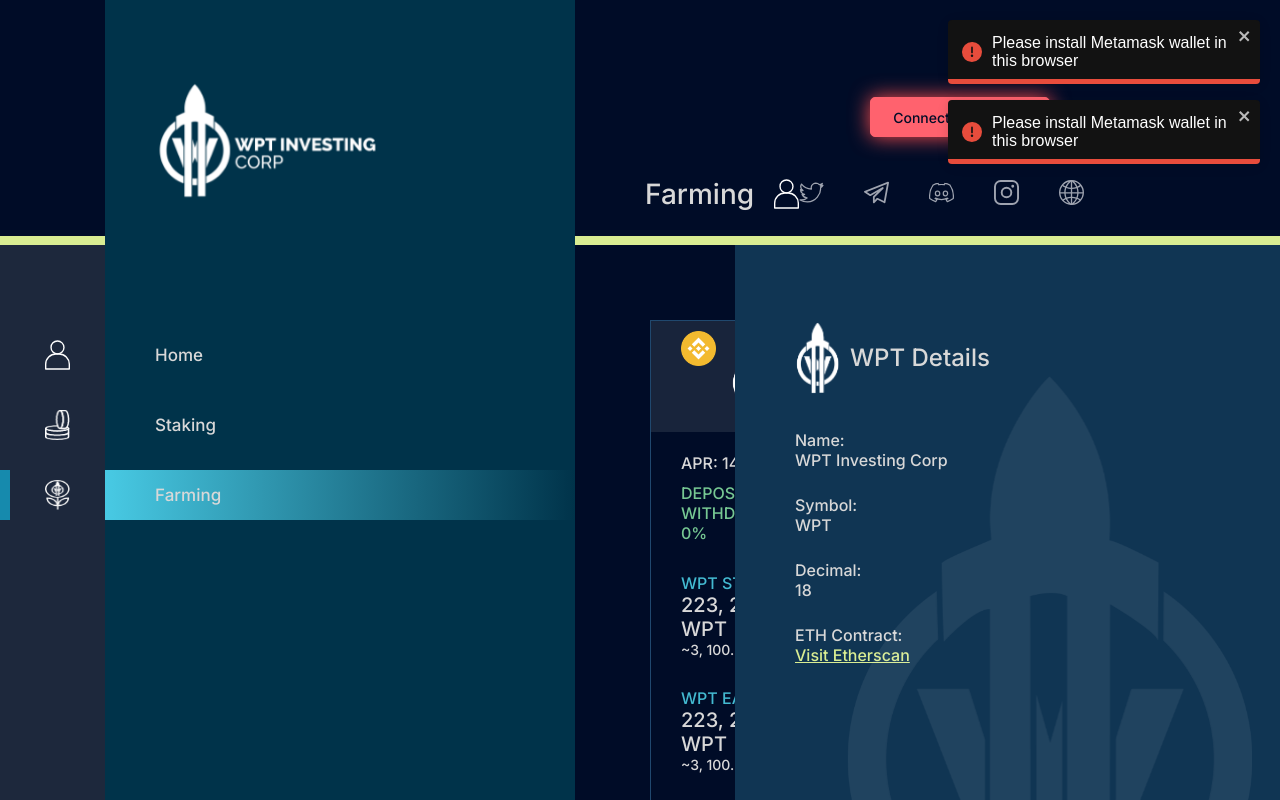
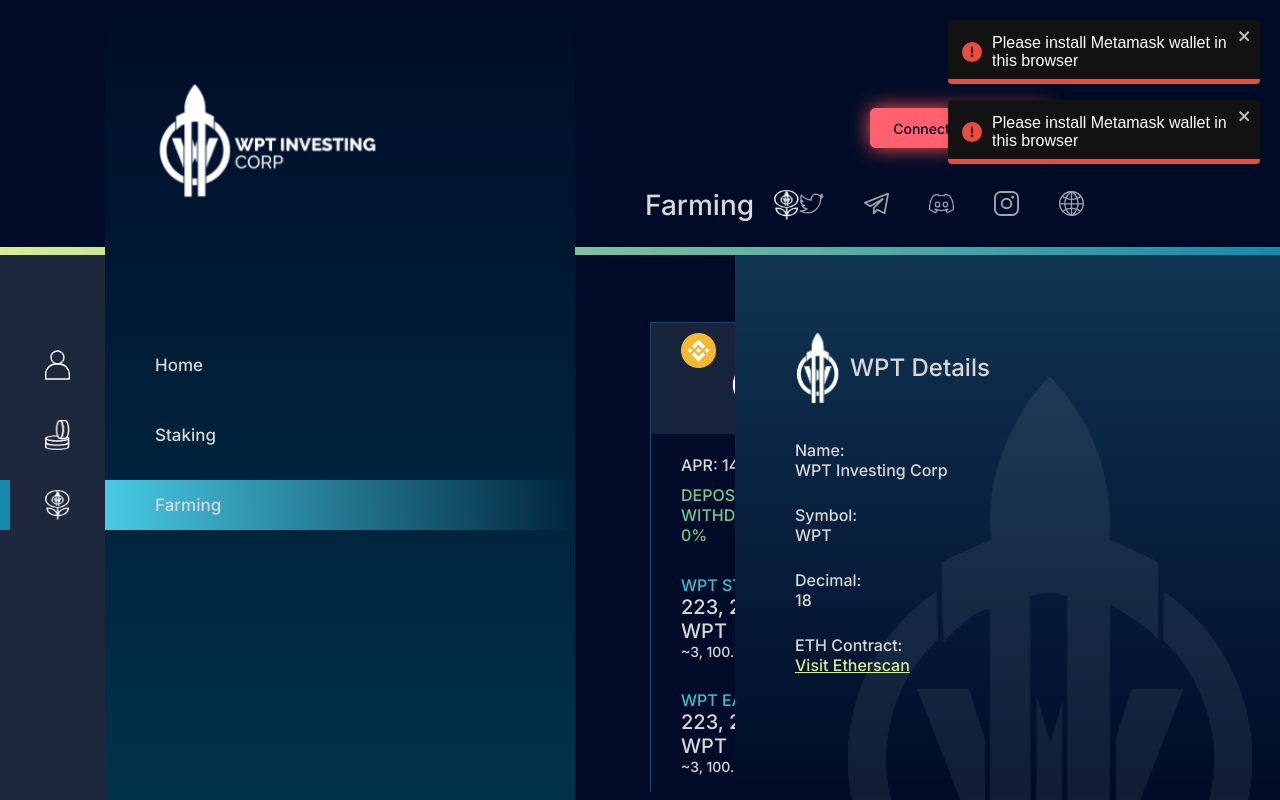
Before and after one commit to cupid20103/wpt-frontend, a React (Create React App) app: page /farming in a window 1280 px wide. Built offline with nearby package versions, Linux system fonts and the light colour scheme.

Commit message:
fix: update component color

```diff
--- a/src/layouts/header/header.styled.ts
+++ b/src/layouts/header/header.styled.ts
@@ -2,9 +2,8 @@
 
 const HeaderWrapper = styled.div`
   width: 100vw;
-  height: 245px;
+  height: 247px;
   padding-left: 575px;
-  border-bottom: 9px solid #d9ed92;
 `;
 
 const HeaderContainer = styled.div`
@@ -48,4 +47,19 @@
   }
 `;
 
-export { HeaderWrapper, HeaderContainer, HeaderContent, HeaderTitle, Links };
+const HeaderBottom = styled.div`
+  position: fixed;
+  left: 0;
+  width: 100vw;
+  height: 8px;
+  background: linear-gradient(90deg, #d9ed92, #168aad);
+`;
+
+export {
+  HeaderWrapper,
+  HeaderContainer,
+  HeaderContent,
+  HeaderTitle,
+  Links,
+  HeaderBottom,
+};
--- a/src/layouts/header/index.tsx
+++ b/src/layouts/header/index.tsx
@@ -8,10 +8,13 @@
   HeaderTitle,
   HeaderWrapper,
   Links,
+  HeaderBottom,
 } from "./header.styled";
 //@import resources
 import { links } from "./data";
-import human from "assets/images/home.svg";
+import home from "assets/images/home.svg";
+import staking from "assets/images/staking.png";
+import farming from "assets/images/farming.png";
 
 const Header = () => {
   const location = useLocation();
@@ -26,7 +29,13 @@
               ? "Home"
               : location.pathname.slice(1).charAt(0).toUpperCase() +
                 location.pathname.slice(2)}
-            <img src={human} alt={"human"} />
+            {location.pathname === "/" && <img src={home} alt={"home"} />}
+            {location.pathname === "/staking" && (
+              <img src={staking} alt={"staking"} />
+            )}
+            {location.pathname === "/farming" && (
+              <img src={farming} alt={"farming"} />
+            )}
           </HeaderTitle>
           <Links>
             {links.map((item, index) => (
@@ -42,6 +51,7 @@
           </Links>
         </HeaderContent>
       </HeaderContainer>
+      <HeaderBottom />
     </HeaderWrapper>
   );
 };
--- a/src/layouts/navbar/navbar.styled.ts
+++ b/src/layouts/navbar/navbar.styled.ts
@@ -15,7 +15,7 @@
 const NavbarContainer = styled.div`
   width: 105px;
   height: 100%;
-  padding-top: 245px;
+  padding-top: 255px;
 `;
 
 const NavbarActions = styled.div`
@@ -34,13 +34,13 @@
 const SidebarContainer = styled.div`
   width: 470px;
   height: 100%;
-  background-color: #00334a;
+  background: linear-gradient(#000c27, #00334a);
 `;
 
 const SidebarLogo = styled.div`
   padding-left: 50px;
   width: 100%;
-  height: 245px;
+  height: 255px;
   padding-top: 80px;
   img {
     width: 225px;
--- a/src/layouts/sidebar/sidebar.styled.ts
+++ b/src/layouts/sidebar/sidebar.styled.ts
@@ -4,14 +4,14 @@
   position: fixed;
   top: 0;
   right: 0;
-  top: 245px;
+  top: 255px;
   width: 545px;
-  height: calc(100vh - 245px);
+  height: calc(100vh - 255px);
   display: flex;
   flex-direction: column;
   justify-content: flex-start;
   padding: 75px 60px;
-  background-color: #103553;
+  background: linear-gradient(#103553, transparent);
 `;
 
 const SidebarLogo = styled.div`
--- a/src/pages/farming/farming.styled.ts
+++ b/src/pages/farming/farming.styled.ts
@@ -2,7 +2,7 @@
 
 const FarmingContainer = styled.div`
   margin: 0 545px 0 575px;
-  height: calc(100vh - 245px);
+  height: calc(100vh - 255px);
   display: grid;
   grid-template-columns: 1fr;
   gap: 35px;
--- a/src/pages/home/home.styled.ts
+++ b/src/pages/home/home.styled.ts
@@ -2,7 +2,7 @@
 
 const HomeContainer = styled.div`
   margin: 0 545px 0 575px;
-  height: calc(100vh - 245px);
+  height: calc(100vh - 255px);
   display: grid;
   grid-template-columns: 1fr 1fr;
   gap: 35px;
--- a/src/pages/staking/staking.styled.ts
+++ b/src/pages/staking/staking.styled.ts
@@ -2,7 +2,7 @@
 
 const StakingContainer = styled.div`
   margin: 0 545px 0 575px;
-  height: calc(100vh - 245px);
+  height: calc(100vh - 255px);
   display: grid;
   grid-template-columns: 1fr;
   gap: 35px;
```
